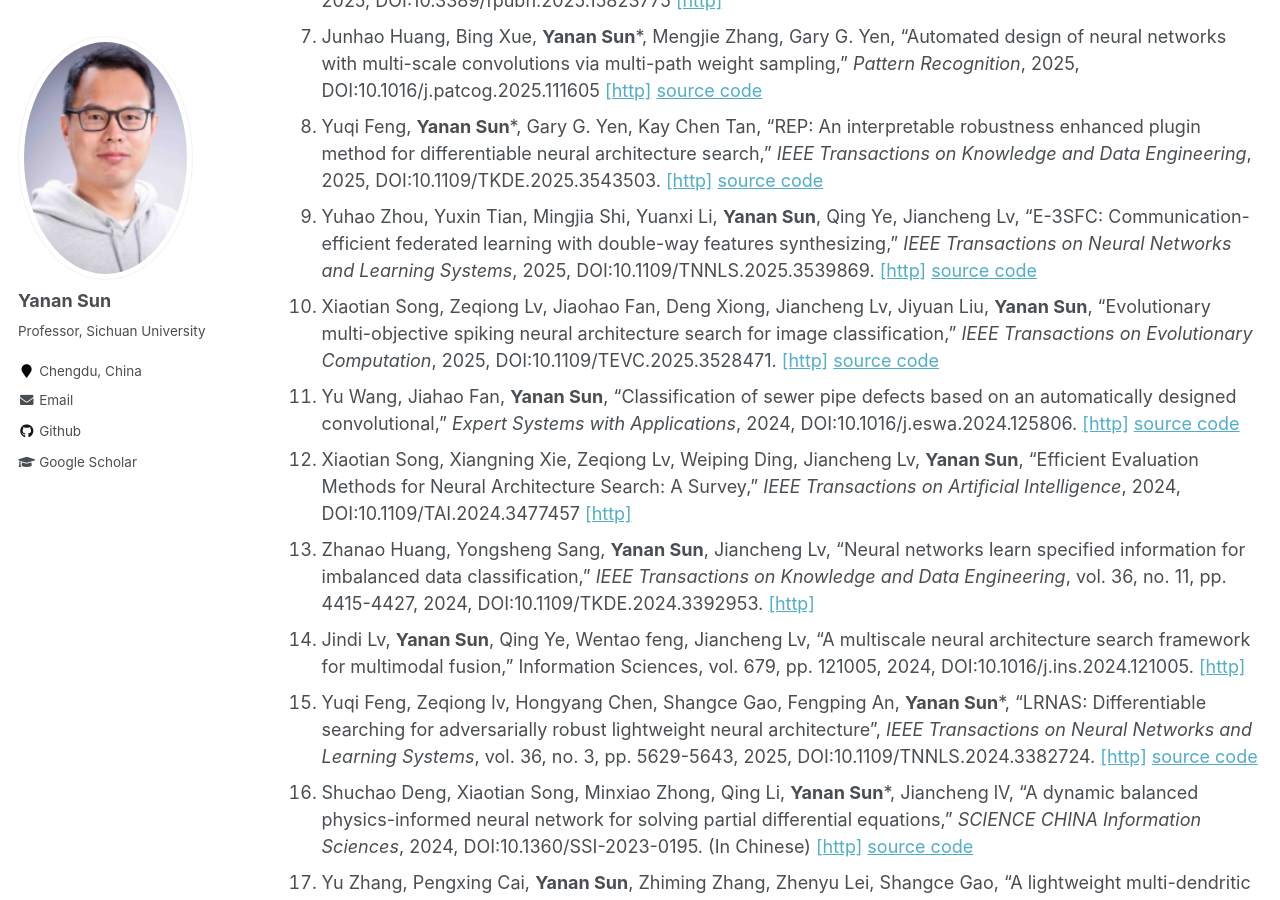
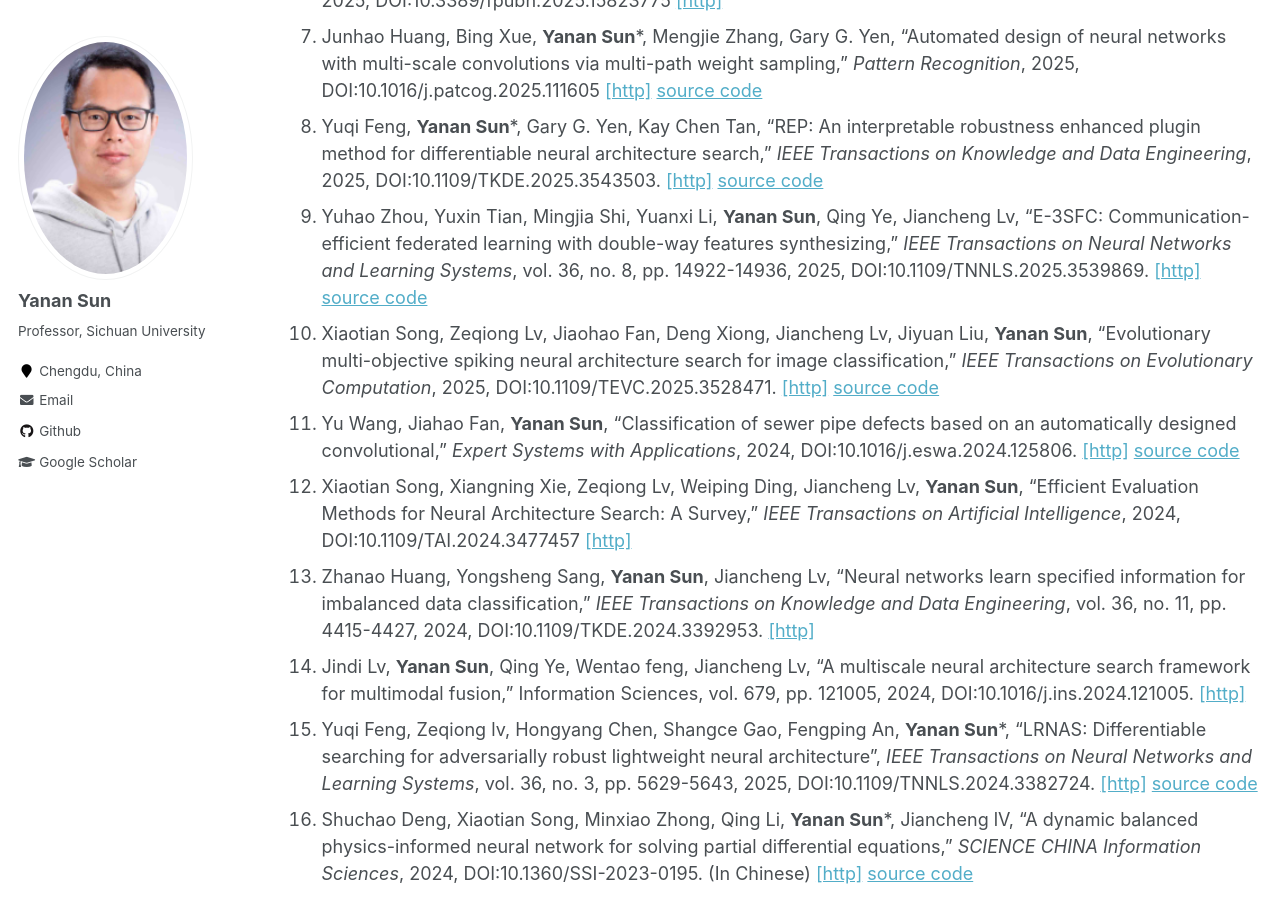
Before and after one commit to yn-sun/yn-sun.github.io, a Jekyll site: the page built from _pages/publications.md, in a window 1280 px wide and 900 px high, scrolled down 1122 px. Built offline with Jekyll 4.4.1, drawn with Linux system fonts in a browser that asks for light colours; comment, search, counter and statistics services are not loaded.

Commit message:
Update publications.md

```diff
--- a/_pages/publications.md
+++ b/_pages/publications.md
@@ -20,7 +20,7 @@
 6. Yu-Tao Xiong, Yu-Min Zeng, Hao-Nan Liu, **Ya-Nan Sun**, Wei Tang, Chang Liu, "Exploring the medical ethical limitations of GPT-4 in clinical decision-making scenarios: a pilot survey," <i>Frontiers in Public Health</i>, vol. 13, 2025, DOI:10.3389/fpubh.2025.15823775 [[http]](https://www.frontiersin.org/journals/public-health/articles/10.3389/fpubh.2025.1582377/full)
 7. Junhao Huang, Bing Xue, **Yanan Sun***, Mengjie Zhang, Gary G. Yen, "Automated design of neural networks with multi-scale convolutions via multi-path weight sampling," <i>Pattern Recognition</i>, 2025, DOI:10.1016/j.patcog.2025.111605 [[http]](https://www.sciencedirect.com/science/article/pii/S0031320325002651) [source code](https://github.com/HuangJunh/EMixConv)
 8. Yuqi Feng, **Yanan Sun***, Gary G. Yen, Kay Chen Tan, "REP: An interpretable robustness enhanced plugin method for differentiable neural architecture search," <i>IEEE Transactions on Knowledge and Data Engineering</i>, 2025, DOI:10.1109/TKDE.2025.3543503. [[http]](https://ieeexplore.ieee.org/abstract/document/10892073) [source code](https://github.com/fyqsama/REP)
-9. Yuhao Zhou, Yuxin Tian, Mingjia Shi, Yuanxi Li, **Yanan Sun**, Qing Ye, Jiancheng Lv, "E-3SFC: Communication-efficient federated learning with double-way features synthesizing," <i>IEEE Transactions on Neural Networks and Learning Systems</i>, 2025, DOI:10.1109/TNNLS.2025.3539869.  [[http]](https://ieeexplore.ieee.org/abstract/document/10905051) [source code](https://github.com/Soptq/e-3sfc)
+9. Yuhao Zhou, Yuxin Tian, Mingjia Shi, Yuanxi Li, **Yanan Sun**, Qing Ye, Jiancheng Lv, "E-3SFC: Communication-efficient federated learning with double-way features synthesizing," <i>IEEE Transactions on Neural Networks and Learning Systems</i>, vol. 36, no. 8, pp. 14922-14936, 2025, DOI:10.1109/TNNLS.2025.3539869.  [[http]](https://ieeexplore.ieee.org/abstract/document/10905051) [source code](https://github.com/Soptq/e-3sfc)
 10. Xiaotian Song, Zeqiong Lv, Jiaohao Fan, Deng Xiong, Jiancheng Lv, Jiyuan Liu, **Yanan Sun**, "Evolutionary multi-objective spiking neural architecture search for image classification," <i>IEEE Transactions on Evolutionary Computation</i>, 2025, DOI:10.1109/TEVC.2025.3528471. [[http]](https://ieeexplore.ieee.org/document/10838601)  [source code](https://github.com/songxt3/EMO-SNAS)
 11. Yu Wang, Jiahao Fan, **Yanan Sun**, "Classification of sewer pipe defects based on an automatically designed convolutional," <i>Expert Systems with Applications</i>, 2024, DOI:10.1016/j.eswa.2024.125806. [[http]](https://www.sciencedirect.com/science/article/pii/S0957417424026733)  [source code](https://anonymous.4open.science/r/ASN-26AB/)
 12. Xiaotian Song, Xiangning Xie, Zeqiong Lv, Weiping Ding, Jiancheng Lv, **Yanan Sun**, "Efficient Evaluation Methods for Neural Architecture Search: A Survey," <i>IEEE Transactions on Artificial Intelligence</i>, 2024,  DOI:10.1109/TAI.2024.3477457 [[http]](https://ieeexplore.ieee.org/document/10713213)
```
